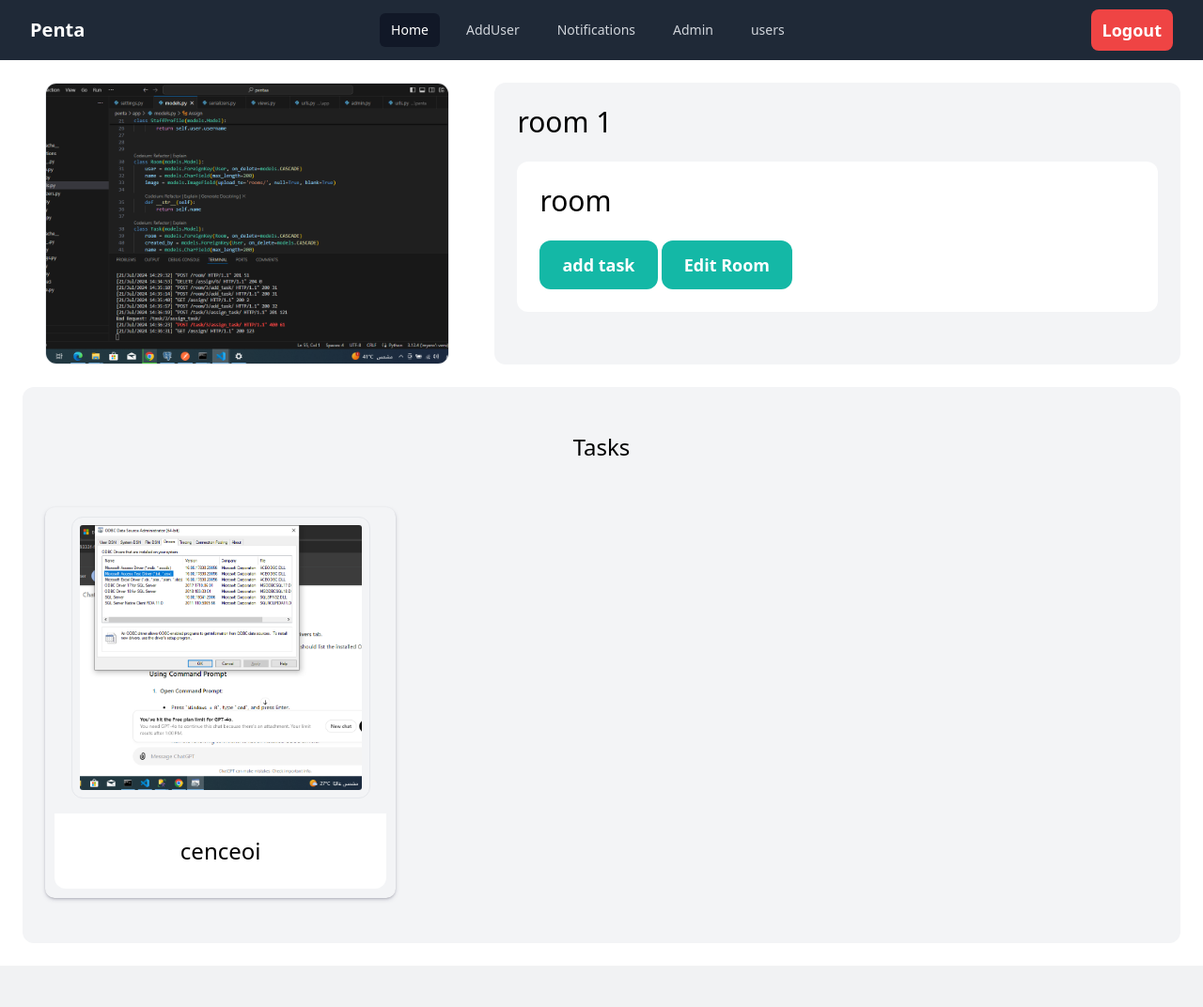
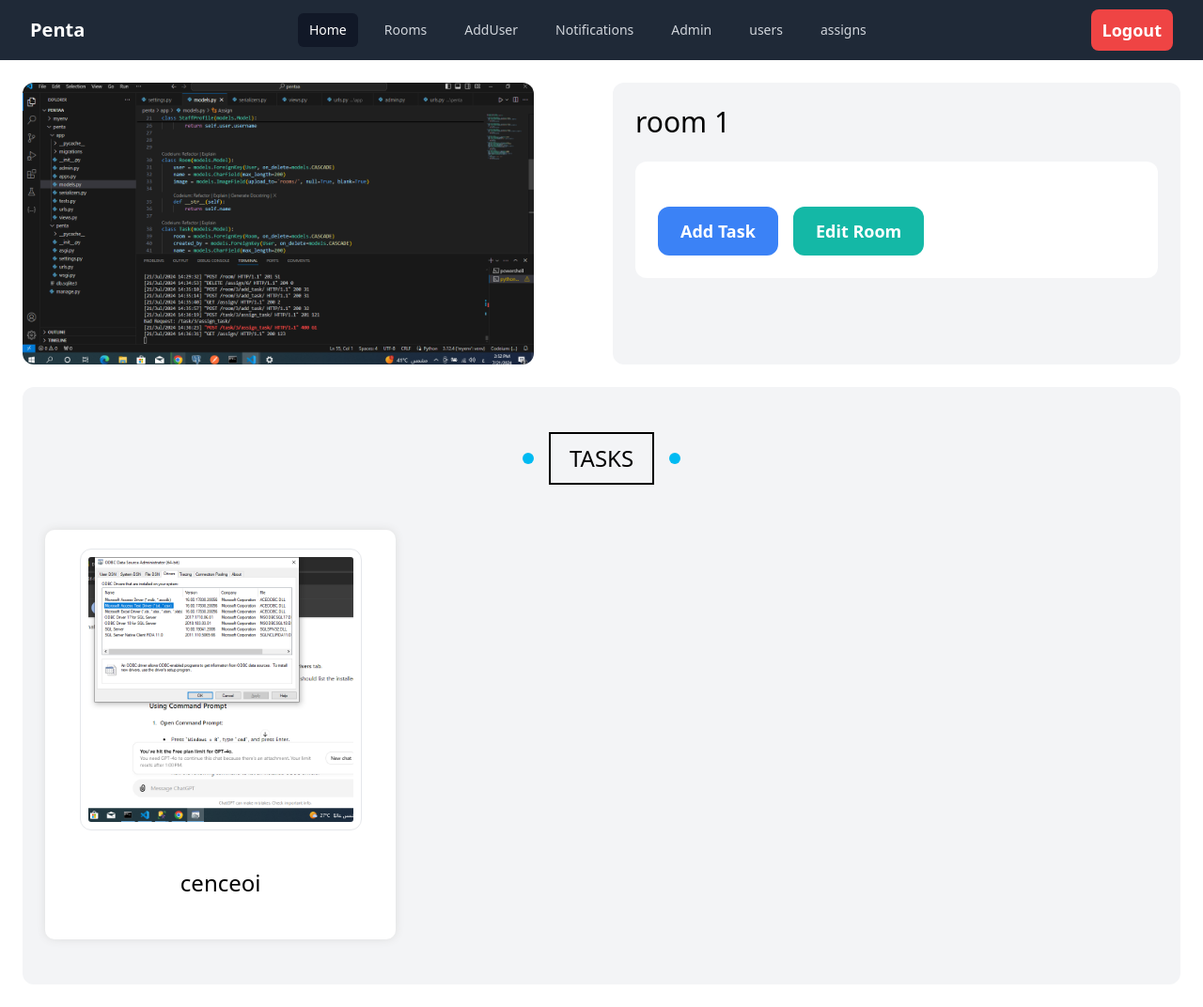
Before and after one commit to emtechdev/django, a Django app: page /room_detail/1/ in a window 1280 px wide. Shown: the whole page at 94% size. Before the commit the page ends 1028 px from the top, so only its background shows below. Run offline with Django 5.2, Linux system fonts and the light colour scheme; a user stored in the database is signed in; data comes from the database, SQL or seed files in the repository; some libraries are stand-ins or nearby versions.

Commit message:
version 1.12

```diff
--- a/appl/models.py
+++ b/appl/models.py
@@ -29,8 +29,7 @@ class Assign(models.Model):
     supervisor_approved = models.BooleanField(null=True, blank=True)
     comment = models.TextField(null=True, blank=True)
 
-    class Meta:
-        unique_together = ('task', 'user')
+
 
     def __str__(self):
         return self.user.username
--- a/appl/templates/base.html
+++ b/appl/templates/base.html
@@ -1,11 +1,15 @@
 <!DOCTYPE html>
 <html lang="en">
+
 <head>
     <meta charset="UTF-8">
     <meta name="viewport" content="width=device-width, initial-scale=1.0">
     <title>{% block title %}{% endblock %} | penta</title>
     <script src="https://cdn.tailwindcss.com"></script>
+    <link rel="stylesheet" href="https://unpkg.com/aos@next/dist/aos.css" />
+    <link rel="stylesheet" href="https://cdnjs.cloudflare.com/ajax/libs/hover.css/2.1.1/css/hover-min.css" />
 </head>
+
 <body>
     <nav class="bg-gray-800">
         <div class="mx-auto max-w-7xl px-2 sm:px-6 lg:px-8">
@@ -18,15 +22,20 @@
                     {% if request.user.is_authenticated %}
                     <div class="absolute flex items-center sm:hidden">
 
-                  <button type="button" class="relative inline-flex items-center justify-center rounded-md p-2 text-gray-400 hover:bg-gray-700 hover:text-white focus:outline-none focus:ring-2 focus:ring-inset focus:ring-white" aria-controls="mobile-menu" aria-expanded="false">
+                        <button type="button"
+                            class="relative inline-flex items-center justify-center rounded-md p-2 text-gray-400 hover:bg-gray-700 hover:text-white focus:outline-none focus:ring-2 focus:ring-inset focus:ring-white"
+                            aria-controls="mobile-menu" aria-expanded="false">
                             <span class="absolute -inset-0.5"></span>
                             <span class="sr-only">Open main menu</span>
 
-                    <svg class="block h-6 w-6" fill="none" viewBox="0 0 24 24" stroke-width="1.5" stroke="currentColor" aria-hidden="true">
-                      <path stroke-linecap="round" stroke-linejoin="round" d="M3.75 6.75h16.5M3.75 12h16.5m-16.5 5.25h16.5" />
+                            <svg class="block h-6 w-6" fill="none" viewBox="0 0 24 24" stroke-width="1.5"
+                                stroke="currentColor" aria-hidden="true">
+                                <path stroke-linecap="round" stroke-linejoin="round"
+                                    d="M3.75 6.75h16.5M3.75 12h16.5m-16.5 5.25h16.5" />
                             </svg>
 
-                    <svg class="hidden h-6 w-6" fill="none" viewBox="0 0 24 24" stroke-width="1.5" stroke="currentColor" aria-hidden="true">
+                            <svg class="hidden h-6 w-6" fill="none" viewBox="0 0 24 24" stroke-width="1.5"
+                                stroke="currentColor" aria-hidden="true">
                                 <path stroke-linecap="round" stroke-linejoin="round" d="M6 18L18 6M6 6l12 12" />
                             </svg>
                         </button>
@@ -37,11 +46,22 @@
                     {% if request.user.is_authenticated %}
                     <div class="hidden sm:ml-6 sm:block">
                         <div class="flex space-x-4">
-                  <a href="#" class="rounded-md bg-gray-900 px-3 py-2 text-sm font-medium text-white" aria-current="page">Home</a>
-                  <a href="{% url 'register' %}" class="rounded-md px-3 py-2 text-sm font-medium text-gray-300 hover:bg-gray-700 hover:text-white">AddUser</a>
-                  <a href="#" class="rounded-md px-3 py-2 text-sm font-medium text-gray-300 hover:bg-gray-700 hover:text-white">Notifications</a>
-                  <a href="#" class="rounded-md px-3 py-2 text-sm font-medium text-gray-300 hover:bg-gray-700 hover:text-white">Admin</a>
-                  <a href="{% url 'users' %}" class="rounded-md px-3 py-2 text-sm font-medium text-gray-300 hover:bg-gray-700 hover:text-white">users</a>
+                            <a href="{% url 'home' %}"
+                                class="rounded-md bg-gray-900 px-3 py-2 text-sm font-medium text-white"
+                                aria-current="page">Home</a>
+
+                            <a href="{% url 'room' %}"
+                                class="rounded-md px-3 py-2 text-sm font-medium text-gray-300 hover:bg-gray-700 hover:text-white">Rooms</a>
+                            <a href="{% url 'register' %}"
+                                class="rounded-md px-3 py-2 text-sm font-medium text-gray-300 hover:bg-gray-700 hover:text-white">AddUser</a>
+                            <a href="#"
+                                class="rounded-md px-3 py-2 text-sm font-medium text-gray-300 hover:bg-gray-700 hover:text-white">Notifications</a>
+                            <a href="#"
+                                class="rounded-md px-3 py-2 text-sm font-medium text-gray-300 hover:bg-gray-700 hover:text-white">Admin</a>
+                            <a href="{% url 'users' %}"
+                                class="rounded-md px-3 py-2 text-sm font-medium text-gray-300 hover:bg-gray-700 hover:text-white">users</a>
+                            <a href="{% url 'assign_list' %}"
+                                class="rounded-md px-3 py-2 text-sm font-medium text-gray-300 hover:bg-gray-700 hover:text-white">assigns</a>
 
                         </div>
                     </div>
@@ -54,10 +74,12 @@
                     {% if request.user.is_authenticated %}
                     <form action="{% url 'logout' %}" method="post" class="inline" id="logoutForm">
                         {% csrf_token %}
-                  <button type="submit" onclick="return confirm('Are you sure you want to logout?')" class="px-3 py-2 text-lg font-semibold bg-red-500 text-white rounded-lg hover:bg-red-700 mt-4">Logout</button>
+                        <button type="submit" onclick="return confirm('Are you sure you want to logout?')"
+                            class="px-3 py-2 text-lg font-semibold bg-red-500 text-white rounded-lg hover:bg-red-700 mt-4">Logout</button>
                     </form>
                     {% else %}
-              <a href="{% url 'login' %}" class="px-4 py-2 text-lg bg-blue-500 font-semiold text-white rounded-xl hover:bg-blue-700">login</a>
+                    <a href="{% url 'login' %}"
+                        class="px-4 py-2 text-lg bg-blue-500 font-semiold text-white rounded-xl hover:bg-blue-700">login</a>
                     {% endif %}
                 </div>
             </div>
@@ -68,10 +90,14 @@
         <div class="sm:hidden" id="mobile-menu">
             <div class="space-y-1 px-2 pb-3 pt-2">
 
-            <a href="#" class="block rounded-md bg-gray-900 px-3 py-2 text-base font-medium text-white" aria-current="page">Home</a>
-            <a href="#" class="block rounded-md px-3 py-2 text-base font-medium text-gray-300 hover:bg-gray-700 hover:text-white">AddUser</a>
-            <a href="#" class="block rounded-md px-3 py-2 text-base font-medium text-gray-300 hover:bg-gray-700 hover:text-white">Notifications</a>
-            <a href="#" class="block rounded-md px-3 py-2 text-base font-medium text-gray-300 hover:bg-gray-700 hover:text-white">Admin</a>
+                <a href="#" class="block rounded-md bg-gray-900 px-3 py-2 text-base font-medium text-white"
+                    aria-current="page">Home</a>
+                <a href="#"
+                    class="block rounded-md px-3 py-2 text-base font-medium text-gray-300 hover:bg-gray-700 hover:text-white">AddUser</a>
+                <a href="#"
+                    class="block rounded-md px-3 py-2 text-base font-medium text-gray-300 hover:bg-gray-700 hover:text-white">Notifications</a>
+                <a href="#"
+                    class="block rounded-md px-3 py-2 text-base font-medium text-gray-300 hover:bg-gray-700 hover:text-white">Admin</a>
             </div>
         </div>
         {% else %}
@@ -83,6 +109,10 @@
         {% block content %}
         {% endblock %}
     </div>
+    <script src="https://unpkg.com/aos@next/dist/aos.js"></script>
+    <script>
+        AOS.init();
+    </script>
+</body>
 
-</body>
 </html>
--- a/appl/templates/detail.html
+++ b/appl/templates/detail.html
@@ -4,29 +4,142 @@
         padding: 10px;
         border-radius: 10px;
     }
-    @media (max-width: 767px) {
+    @media (max-width: 991px) {
         .item_container{
             text-align: center;
         }
     }
+/* start main title */
+.main-title{
+        margin: 0 auto 70px;
+        border: 2px solid black;
+        width: fit-content;
+        padding: 10px 20px;
+        position: relative;
+        z-index: 1;
+        transition: 0.3s ease-in-out;
+        text-transform: uppercase;
+    }
+    @media (max-width: 575px){
+        .main-title{
+            font-size: 25px;
+        }
+    }
+    .main-title::before, .main-title::after{
+        content: "";
+        position: absolute;
+        width: 12px;
+        height: 12px;
+        top: 50%;
+        transform: translateY(-50%);
+        background-color: #00baf2;
+        border-radius: 50%;
+
+    }
+    .main-title::before{
+        left: -30px
+    }
+    .main-title::after{
+        right: -30px
+    }
+    .main-title:hover::before{
+        z-index: -1;
+        animation: left-move 0.5s linear forwards
+    }
+    .main-title:hover::after{
+        z-index: -1;
+        animation: right-move 0.5s linear forwards
+    }
+    .main-title:hover {
+        color: white;
+        border: 2px solid white;
+        transition-delay: 0.5s;
+        border-radius: 10px;
+    }
+
+    @keyframes left-move{
+        50%{
+            left: 0;
+            width: 12px;
+            height: 12px
+        }
+        100%{
+            left: 0;
+            border-radius: 0;
+            width: 100%;
+            height: 100%
+        }
+    }
+    @keyframes right-move{
+        50%{
+            right: 0;
+            width: 12px;
+            height: 12px
+        }
+        100%{
+            right: 0;
+            border-radius: 0;
+            width: 100%;
+            height: 100%
+        }
+    }
+    .details_page{
+        background-color: #ececec !important;
+    }
+    .item{
+        background-color: white;
+    border-radius: 10px;
+    padding: 20px;
+    box-shadow: 0 0 10px #ddd;
+    position: relative;
+    overflow: hidden;
+    z-index: 2;
+    }
+    .item::before{
+    content: "";
+    position: absolute;
+    top: 50%;
+    left: 50%;
+    transform: translate(-50%, -50%);
+    height: 0;
+    width: 0;
+    background-color: #222;
+    z-index: -1;
+    transition: 0.5s ease-in-out;
+}
+.item:hover::before{
+    width: 100%;
+    height: 100%;
+}
+/* end main title */
+.add_task_btn{
+    padding: 10px 30px;
+    border: 3px solid transparent;
+    display: block;
+    width: fit-content;
+    margin: 0 auto 40px;
+    border-radius: 5px;
+    font-weight: bold;
+    font-size: 20px;
+    transition: 0.3s ease-in-out;
+}
 </style>
 {% extends "base.html" %}
 {% block title %}{{ room.name }}{% endblock %}
 {% block content %}
 
-<div class="grid md:grid-cols-5 gap-6 item_container">
-    <div class="col-span-2">
+<div class="grid lg:grid-cols-6 gap-6 item_container">
+    <div class="lg:col-span-3" data-aos="zoom-in">
         {% if room.image %}
-        <img src="{{ room.image.url }}" class="rounded-xl mx-auto border" style="height: 300px; object-fit: cover; width: 90%;">
+        <img src="{{ room.image.url }}" class="rounded-xl mx-auto img_item hvr-ripple-out" style="height: 300px; object-fit: cover; width: 90%;">
         {% endif %}
     </div>
-    <div class="col-span-3 p-6 bg-gray-100 rounded-xl">
+    <div class="lg:col-span-3 p-6 bg-gray-100 rounded-xl" data-aos="zoom-in">
         <h1 class="mb-6 text-3xl">{{ room.name }}</h1>
 
         <div class="mt-6 p-6 bg-white rounded-xl">
-            <p class="text-3xl">room</p>
-            <a href="{% url 'add_task' room.id %}" class="inline-block mt-6 px-6 py-3 text-lg font-semibold bg-teal-500 text-white rounded-xl">add task</a>
-            <a href="{% url 'edit_room' room.id %}" class="inline-block mt-6 px-6 py-3 text-lg font-semibold bg-teal-500 text-white rounded-xl hover:bg-teal-700">Edit Room</a>
+            <a href="{% url 'add_task' room.id %}" class="inline-block mt-6 px-6 py-3 text-lg font-semibold bg-blue-500 text-white rounded-xl hvr-pop mr-3 ">Add Task</a>
+            <a href="{% url 'edit_room' room.id %}" class="inline-block mt-6 px-6 py-3 text-lg font-semibold bg-teal-500 text-white rounded-xl hover:bg-teal-700 hvr-pop">Edit Room</a>
 
         </div>
 
@@ -34,16 +147,16 @@
 </div>
 
 <div class="mt-6 px-6 py-12 bg-gray-100 rounded-xl">
-    <h2 class="mb-12 text-2xl text-center">Tasks</h2>
-    <div class="grid md:grid-cols-3  gap-8">
+    <h2 class="mb-12 text-2xl text-center main-title">Tasks</h2>
+    <div class="grid lg:grid-cols-3 md:grid-cols-2   gap-8">
         {% for task in tasks %}
-        <div class="item">
+        <div class="item" data-aos="zoom-in">
             <a href="#">
                 {% if request.user == task.created_by %}
                 <div class="p-6 bg-white rounded-xl text-center">
                     <h2 class="text-2xl">{{ task.name }}</h2>
-                    <a href="#" class="inline-block mt-6 px-6 py-3 text-lg font-semibold bg-blue-500 text-white rounded-xl mr-3">Edit</a>
-                    <a href="{% url 'delete_task' task.id %}" class="inline-block mt-6 px-6 py-3 text-lg font-semibold bg-red-500 text-white rounded-xl">delete</a>
+                    <a href="#" class="inline-block m-4 px-6 py-3 text-lg font-semibold bg-blue-500 text-white rounded-xl mr-3">Edit</a>
+                    <a href="{% url 'delete_task' task.id %}" class="inline-block mt-4 mb-4 px-6 py-3 text-lg font-semibold bg-red-500 text-white rounded-xl">delete</a>
                     {% if task.image %}
 
                     <img src="{{ task.image.url }}" class="rounded-xl mx-auto border p-2" style="height: 300px; object-fit: cover; width: 90%;">
@@ -56,8 +169,8 @@
                 <img src="{{ task.image.url }}" class="rounded-xl mx-auto border p-2 mb-4" style="height: 300px; object-fit: cover; width: 90%;">
                 {% endif %}
 
-                <div class="p-6 bg-white rounded-b-xl">
-                    <h2 class="text-2xl text-center">{{ task.name }}</h2>
+                <div class="p-6 bg-white rounded-xl">
+                    <h2 class="text-2xl text-center" >{{ task.name }}</h2>
                 </div>
                 {% endif %}
             </a>
--- a/appl/templates/login.html
+++ b/appl/templates/login.html
@@ -1,8 +1,8 @@
 {% extends 'base.html' %}
 {% block title %}Login{% endblock %}
 {% block content %}
-<div class="max-w-md mx-auto bg-white p-8 my-8 rounded-lg shadow-md">
-  <h2 class="text-2xl font-semibold mb-4">Login</h2>
+<div class="max-w-md mx-auto bg-white p-8 my-8 rounded-lg shadow-md border">
+  <h2 class="text-2xl font-semibold mb-4 text-center">Login</h2>
   <form method="post">
     {% csrf_token %}
     <div class="mb-4">
--- a/appl/templates/register.html
+++ b/appl/templates/register.html
@@ -2,7 +2,7 @@
 {% block title %}Register{% endblock %}
 {% block content %}
 <div class="max-w-md mx-auto bg-white p-8 my-8 rounded-lg shadow-md">
-  <h2 class="text-2xl font-semibold mb-4">Register</h2>
+  <h2 class="text-2xl font-semibold mb-4 text-center">Add User</h2>
   <form method="post">
     {% csrf_token %}
     {{ form.non_field_errors }}
@@ -21,7 +21,7 @@
       {{ form.password2.errors }}
       {{ form.password2 }}
     </div>
-    <button type="submit" class="w-full bg-green-500 text-white font-semibold py-2 px-4 rounded-md hover:bg-green-600">Register</button>
+    <button type="submit" class="w-full bg-blue-500 text-white font-semibold py-2 px-4 rounded-md hover:bg-blue-600">ADD</button>
   </form>
 </div>
 {% endblock %}
--- a/appl/urls.py
+++ b/appl/urls.py
@@ -2,7 +2,7 @@ from django.urls import path, include
 from . import views
 from django.conf.urls.static import static
 from django.conf import settings
-
+from .views import AssignListView
 
 urlpatterns = [
 
@@ -10,10 +10,13 @@ urlpatterns = [
     path('register/', views.register_view, name='register'),
     path('logout/', views.logout_view, name='logout'),
     path('', views.HomeView.as_view(), name='home'),
+    path('room/', views.RoomView.as_view(), name='room'),
     path('addtask/<int:pk>/', views.task_form_view, name='add_task'),
     path('users/', views.UserListView.as_view(), name='users'),
     path('room_detail/<int:pk>/', views.DetailView.as_view(), name='room_detail'),
     path('delete_task/<int:pk>/', views.delete_task, name='delete_task'),
     path('edit_room/<int:pk>/',views.edit_room, name='edit_room'),
+    path('assigns/', AssignListView.as_view(), name='assign_list'),
+
 
 ]+static(settings.MEDIA_URL , document_root=settings.MEDIA_ROOT)+static(settings.STATIC_URL, document_root=settings.STATIC_ROOT)
--- a/appl/views.py
+++ b/appl/views.py
@@ -52,8 +52,8 @@ def logout_view(request):
 
 
 
-class HomeView(TemplateView):
-    template_name = 'home.html'
+class RoomView(TemplateView):
+    template_name = 'room.html'
 
     def get_context_data(self, **kwargs):
         context = super().get_context_data(**kwargs)
@@ -62,22 +62,35 @@ class HomeView(TemplateView):
         return context
 
 
+class HomeView(TemplateView):
+    template_name = 'home.html'
+
+
+
+
+
 class DetailView(DetailView):
     model = Room
     context_object_name = 'room'
     template_name = 'detail.html'
 
     def get_context_data(self, **kwargs):
+
         context = super().get_context_data(**kwargs)
+        room = self.get_object()
+        tasks = Task.objects.filter(room=room)
+        context['tasks'] = tasks
+        return context
+
+    def post(self, request, *args, **kwargs):
 
 
         room = self.get_object()
-
-        tasks = Task.objects.filter(room=room)
-
-        context['tasks'] = tasks
-
-        return context
+        task_id = request.POST.get('task_id')
+        task = get_object_or_404(Task, id=task_id)
+        assign = Assign(task=task, user=request.user)
+        assign.save()
+        return redirect('room_detail', pk=room.id)
 
 
 
@@ -138,3 +151,33 @@ def edit_room(request, pk):
         'form': form,
         'title': 'Edit room'
     })
+
+
+
+def supervisor_approve(request, pk):
+    room = get_object_or_404(Room, pk=pk)
+
+    if request.method == 'POST':
+        form = EditRoomForm(request.POST, request.FILES, instance=room)
+        if form.is_valid():
+            form.save()
+            submit_action = request.POST.get('submit_action')
+            if submit_action == 'submit':
+                return redirect('home')
+
+    else:
+        form = EditRoomForm(instance=room)
+
+    return render(request, 'room_form.html', {
+        'form': form,
+        'title': 'Edit room'
+    })
+
+
+class AssignListView(ListView):
+    model = Assign
+    template_name = 'assign_list.html'
+    context_object_name = 'assigns'
+
+    def get_queryset(self):
+        return Assign.objects.all()
```
Also changed, not shown: appl/admin.py (+7 -1 lines), appl/forms.py (+6 -7 lines), appl/templates/assign_list.html (added, +54 -0 lines), appl/templates/home.html (+4 -45 lines), appl/templates/room.html (added, +46 -0 lines), appl/templates/room_form.html (+6 -6 lines), appl/templates/task_form.html (+6 -3 lines), appl/migrations/0002_alter_assign_unique_together.py (added), media/rooms/Screenshot_4_Dz8C4gQ.png (added), media/tasks/Screenshot_2_wcNNBz9.png (added), media/tasks/Screenshot_8_WuOUvc5.png (added). Lines whose indentation alone changed are shown as unchanged.
